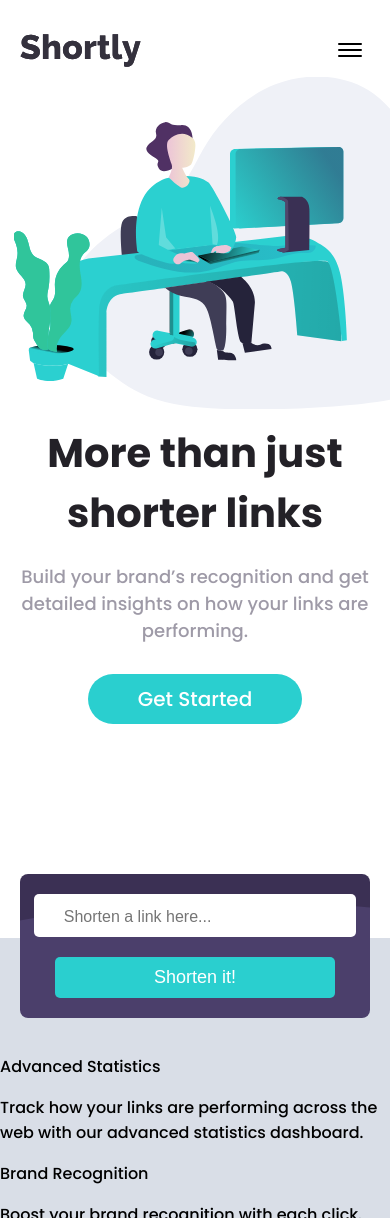
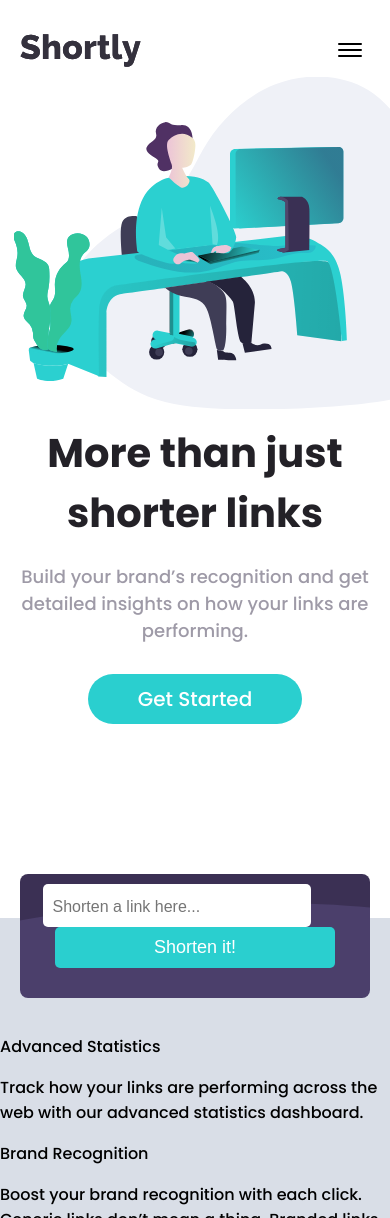
Before and after one commit to WaterColours02/url-shortening-api, a React (Create React App) app: page / in a window 390 px wide. Shown: the top 1218 px of the page. Built offline with nearby package versions, Linux system fonts and the light colour scheme.

Commit message:
attempting to fix mobile and desktop results boxes

```diff
--- a/src/App.css
+++ b/src/App.css
@@ -287,7 +287,7 @@ body {
   width: 100%;
   /* margin-top: 100px; */
   background-color: rgb(217, 222, 231);
-  /* transform: translateY(-100px); */
+  transform: translateY(-100px);
   /* z-index: -1000; */
 }
 
--- a/src/ShortenAPI.js
+++ b/src/ShortenAPI.js
@@ -61,32 +61,30 @@ export default function ShortenAPI() {
 
     return (
             <div className='shorten-API-div'>
-            <div className='shorten-link-form-container'>
 
-                <form className='shorten-link-form' onSubmit={handleSubmit}>
-                <div className='shorten-link-form-grid'>
-                    <div className='shorten-link-form-grid-item'>
+
+            <form className={`shorten-link-form ${inputError ? 'error-state-shift' : ''}`} onSubmit={handleSubmit}>
+                    <div className='input'>
+
                     <input
                         className={`shorten-link-input ${inputError ? 'error-input-state' : ''}`}
-                        style={{ fontSize: '20px', color: inputError ? 'red' : 'black' }}
+                        style={{
+                            fontSize: '20px',
+                            color: inputError ? 'red' : 'black',
+                            paddingLeft: '10px', // Add this line to set left padding
+                        }}
                         placeholder='Shorten a link here...'
+
                         value={linkToShorten}
                         onChange={(e) => setLinkToShorten(e.target.value)}
                         />
                     {inputError && <p className='error-message'>{inputError}</p>}
                         </div>
-                    <div className='shorten-link-form-grid-item'>
+
                     <button className='shorten-link-form-button' type='submit'>
                         Shorten it!
                     </button>
-                    </div>
-
-                </div>
-
             </form>
-
-                </div>
-
 
             <div className='section-shortened-link-results'>
                 <div className='shortened-link-results-container'>
```
Also changed, not shown: src/App.js (+3 -4 lines). Lines whose indentation alone changed are shown as unchanged.
